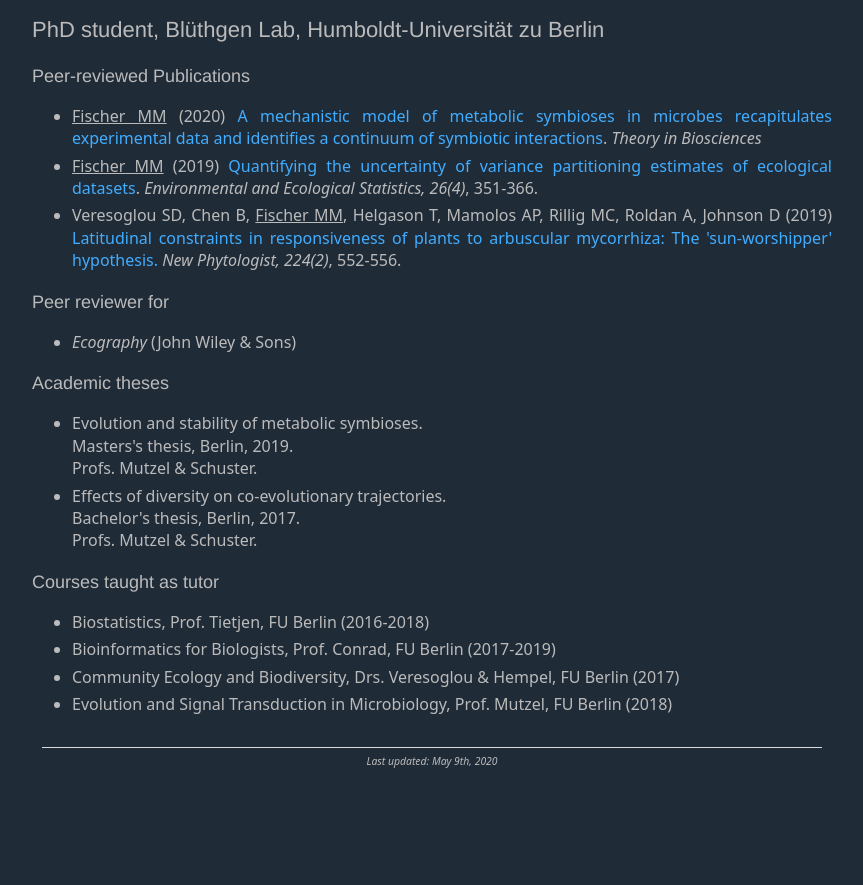
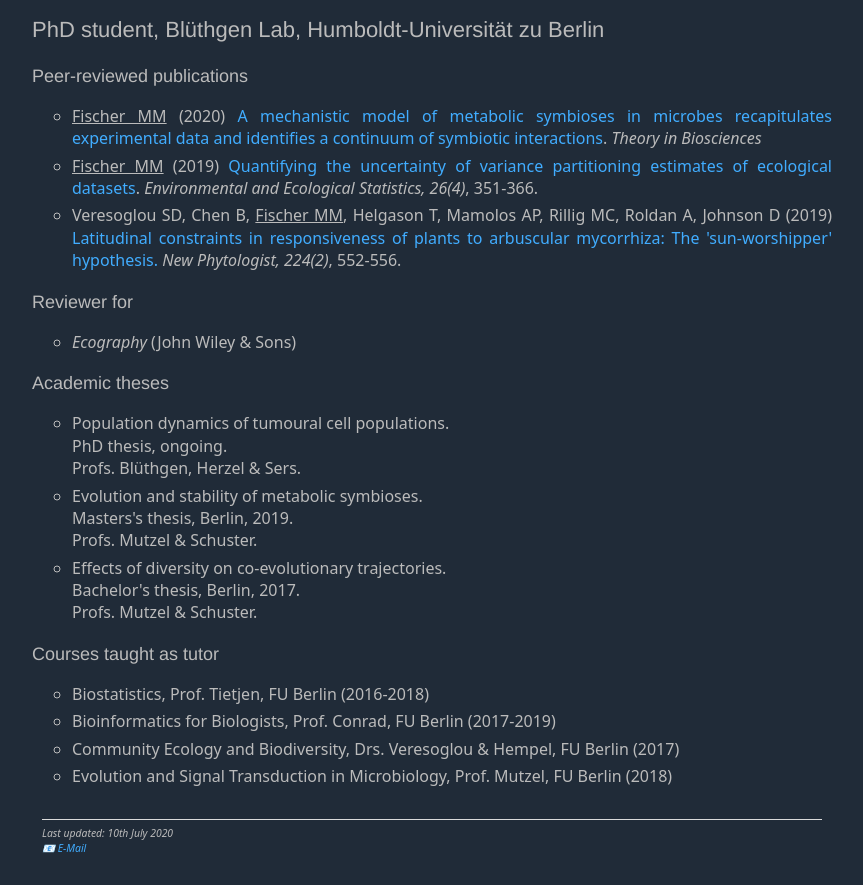
Before and after one commit to Matthias-M-Fischer/matthias-m-fischer.github.io, a plain HTML site: page index.html in a window 1280 px wide. Shown: the part 71-956 px from the top of the page, without its empty margins (208-1071 px from the left). Before the commit the page ends 869 px from the top, so only its background shows below. Drawn offline with Linux system fonts and the light colour scheme.

Commit message:
Add files via upload

```diff
--- a/index.html
+++ b/index.html
@@ -12,27 +12,33 @@
 <h1>Web presence of Matthias M. Fischer</h1>
 <h2>PhD student, Blüthgen Lab, Humboldt-Universität zu Berlin</h2>
 
-<h3>Peer-reviewed Publications</h3>
+<h3>Peer-reviewed publications</h3>
 	<ul>
 		<li><u>Fischer MM</u> (2020) <a href="https://link.springer.com/article/10.1007/s12064-020-00318-2">A mechanistic model of metabolic symbioses in microbes recapitulates experimental data and identifies a continuum of symbiotic interactions</a>. <em>Theory in Biosciences</em>
 		<li><u>Fischer MM</u> (2019) <a href="https://link.springer.com/article/10.1007/s10651-019-00431-6">Quantifying the uncertainty of variance partitioning estimates of ecological datasets</a>. <em>Environmental and Ecological Statistics, 26(4)</em>, 351-366.
 		<li>Veresoglou SD, Chen B, <u>Fischer MM</u>, Helgason T, Mamolos AP, Rillig MC, Roldan A, Johnson D (2019) <a href="https://nph.onlinelibrary.wiley.com/doi/full/10.1111/nph.15918">Latitudinal constraints in responsiveness of plants to arbuscular mycorrhiza: The 'sun-worshipper' hypothesis.</a> <em>New Phytologist, 224(2)</em>, 552-556.
 	</ul>
 
-<h3>Peer reviewer for</h3>
+<h3>Reviewer for</h3>
 <ul>
 <li><em>Ecography</em> (John Wiley & Sons)
 </ul>
 
 <h3>Academic theses</h3>
 <ul>
+    <li>Population dynamics of tumoural cell populations.<br>
+        PhD thesis, ongoing. <br>
+        Profs. Blüthgen, Herzel & Sers.
+    </li>
 	<li>Evolution and stability of metabolic symbioses.<br>
 		Masters's thesis, Berlin, 2019.<br>
-		Profs. Mutzel & Schuster.</li>
+		Profs. Mutzel & Schuster.
+    </li>
 
 	<li>Effects of diversity on co-evolutionary trajectories.<br>
 		Bachelor's thesis, Berlin, 2017.<br>
-		Profs. Mutzel & Schuster.</li>
+		Profs. Mutzel & Schuster.
+    </li>
 </ul>
 
 <h3>Courses taught as tutor</h3>
@@ -45,7 +51,8 @@
 
 <footer>
 <hr>
-Last updated: May 9th, 2020
+Last updated: 10th July 2020 <br>
+<a href="mailto:matthias fischer@charite.de" onmouseover="this.href=this.href.replace(' ','.')">E-Mail</a>
 </footer>
 
 </body>
--- a/style_water.css
+++ b/style_water.css
@@ -34,7 +34,7 @@
 
 		footer {
 			padding: 10px;
-			text-align: center;
+			#text-align: center;
 			font-size: 0.65em;
 			font-style: italic;
 		}
@@ -46,3 +46,7 @@
 		hr {
 			height: 1px;
 		}
+
+		ul {
+            list-style-type: circle;
+        }
```
